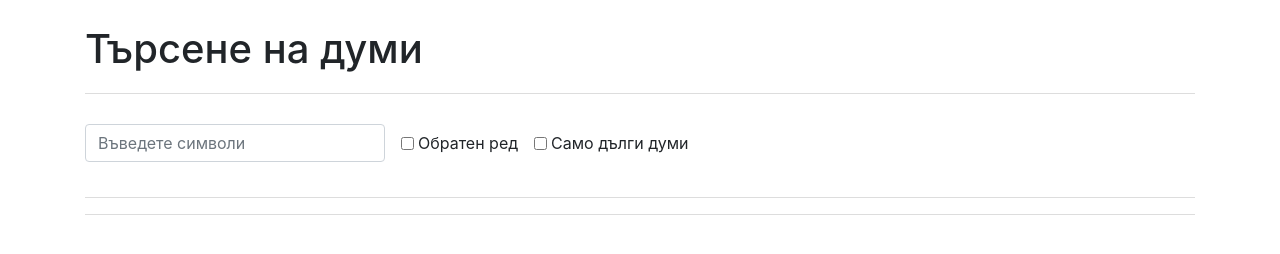
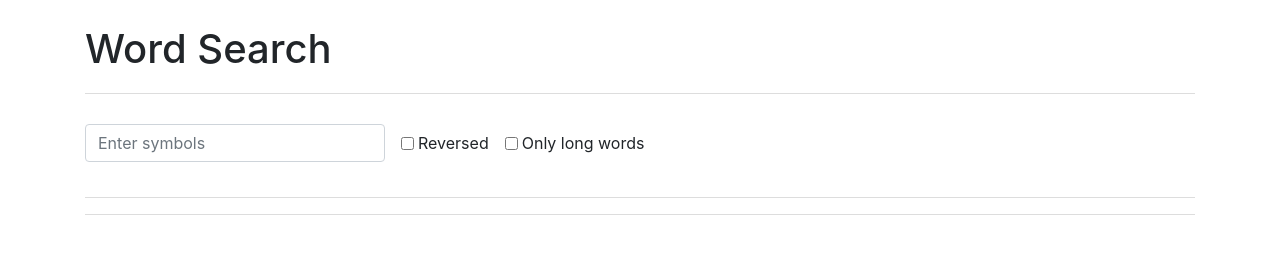
Before and after one commit to YoanProjects/yoanprojects.github.io, a plain HTML site: page index.html in a window 1280 px wide. Drawn offline with nearby package versions, Linux system fonts and the light colour scheme.

Commit message:
Update index.html

```diff
--- a/index.html
+++ b/index.html
@@ -4,7 +4,7 @@
 <head>
     <meta charset="utf-8">
     <meta name="viewport" content="width=device-width, initial-scale=1.0">
-    <title>Задача ZINE</title>
+    <title>Word Search</title>
     <link rel="stylesheet" href="https://cdnjs.cloudflare.com/ajax/libs/twitter-bootstrap/4.0.0/css/bootstrap.min.css">
     <style>
         h1 {
@@ -53,15 +53,14 @@
 
 <body>
 <div class="container">
-    <h1>Търсене на думи</h1>
-    <form class="form-inline"><input class="form-control" type="text" placeholder="Въведете символи" id="search-field">
+    <h1>Word Search</h1>
+    <form class="form-inline"><input class="form-control" type="text" placeholder="Enter symbols" id="search-field">
         <div class="form-check ml-md-3">
-            <label class="form-check-label"><input id="reversed" class="form-check-input" type="checkbox"> Обратен
-                ред</label>
+            <label class="form-check-label"><input id="reversed" class="form-check-input" type="checkbox"> Reversed
+                </label>
         </div>
         <div class="form-check ml-sm-3">
-            <label class="form-check-label"><input id="onlyLongWords" class="form-check-input" type="checkbox"> Само
-                дълги думи</label>
+            <label class="form-check-label"><input id="onlyLongWords" class="form-check-input" type="checkbox">Only long words</label>
         </div>
     </form>
     <div id="wordsCount">
```
